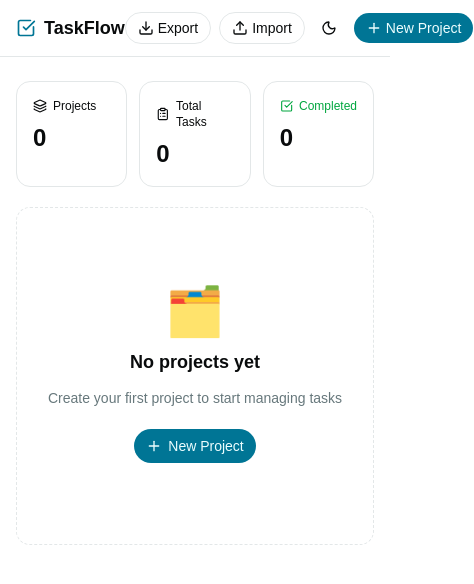
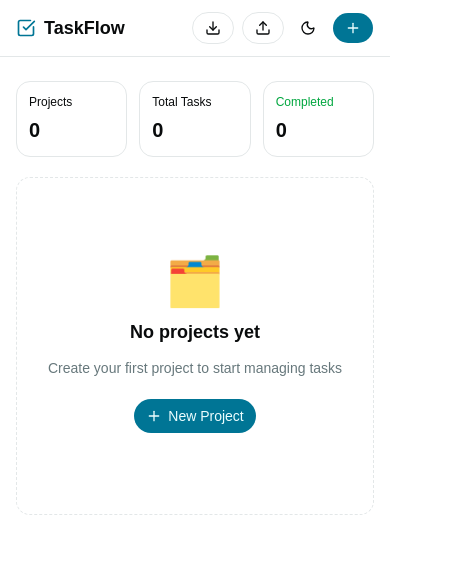
Before and after one commit to harsh3dev/friendly-system, a React (Vite) app: page / in a window 390 px wide. Shown: the top 584 px of the page, 474 px wide, since content can reach past the window. Built offline with nearby package versions, Linux system fonts and the light colour scheme.

Commit message:
refactor: update UI components for improved responsiveness and styling, including button visibility and animation enhancements

```diff
--- a/src/components/projects/ProjectCard.tsx
+++ b/src/components/projects/ProjectCard.tsx
@@ -17,7 +17,7 @@ export function ProjectCard({ project, totalTasks, activeTasks, onSelect, onEdit
         </div>
         {!readOnly && (
           <div
-            className="flex items-center gap-0.5 opacity-0 transition-opacity group-hover:opacity-100"
+            className="flex items-center gap-0.5 transition-opacity sm:opacity-0 sm:group-hover:opacity-100"
             onClick={e => e.stopPropagation()}
           >
             <Button variant="ghost" size="icon-xs" onClick={onEdit}>
--- a/src/components/projects/ProjectsView.tsx
+++ b/src/components/projects/ProjectsView.tsx
@@ -44,7 +44,7 @@ export function ProjectsView() {
             />
             <Button variant="outline" size="sm" onClick={handleExportDashboard}>
               <IconWrapper name="Download" className="size-4" tooltip={null} />
-              Export
+              <span className="hidden sm:inline">Export</span>
             </Button>
             <Button
               variant="outline"
@@ -52,13 +52,13 @@ export function ProjectsView() {
               onClick={() => fileInputRef.current?.click()}
             >
               <IconWrapper name="Upload" className="size-4" tooltip={null} />
-              Import
+              <span className="hidden sm:inline">Import</span>
             </Button>
             <ThemeBtn />
             {!isOffline && (
               <Button size="sm" onClick={openCreateModal}>
                 <IconWrapper name="Plus" className="size-4" tooltip={null} />
-                New Project
+                <span className="hidden sm:inline">New Project</span>
               </Button>
             )}
           </div>
--- a/src/components/tasks/ProjectDetailView.tsx
+++ b/src/components/tasks/ProjectDetailView.tsx
@@ -41,7 +41,7 @@ export function ProjectDetailView() {
           {!isOffline && (
             <Button size="sm" onClick={openCreateTask}>
               <IconWrapper name="Plus" className="size-4" tooltip={null} />
-              New Task
+              <span className="hidden sm:inline">New Task</span>
             </Button>
           )}
         </div>
--- a/src/components/tasks/TaskCardItem.tsx
+++ b/src/components/tasks/TaskCardItem.tsx
@@ -22,7 +22,7 @@ export function TaskCardItem({ task, onToggle, onEdit, onDelete, onView, highlig
       className={cn(
         'group flex cursor-pointer flex-col rounded-xl border border-border bg-card p-4 transition-all hover:shadow-sm hover:border-primary/30',
         done && 'opacity-60',
-        highlighted && 'ring-2 ring-primary/60 border-primary/50 [animation:task-highlight_1.4s_ease-out]',
+        highlighted && 'ring-2 ring-primary/60 border-primary/50 animate-[task-highlight_1.4s_ease-out]',
       )}
     >
       <div className="mb-3 flex items-start justify-between gap-2">
@@ -35,7 +35,7 @@ export function TaskCardItem({ task, onToggle, onEdit, onDelete, onView, highlig
           </span>
         </div>
         {!readOnly && (
-          <div className="flex items-center gap-0.5 opacity-0 transition-opacity group-hover:opacity-100">
+          <div className="flex items-center gap-0.5 transition-opacity sm:opacity-0 sm:group-hover:opacity-100">
             <Button variant="ghost" size="icon-xs" onClick={e => { e.stopPropagation(); onEdit(); }}>
               <IconWrapper name="Pencil" className="size-3.5" tooltip="Edit task" />
             </Button>
--- a/src/components/tasks/TaskListItem.tsx
+++ b/src/components/tasks/TaskListItem.tsx
@@ -22,7 +22,7 @@ export function TaskListItem({ task, onToggle, onEdit, onDelete, onView, highlig
       className={cn(
         'group flex cursor-pointer items-start gap-3 rounded-xl border border-border bg-card px-4 py-3 transition-all hover:shadow-sm hover:border-primary/30',
         done && 'opacity-60',
-        highlighted && 'ring-2 ring-primary/60 border-primary/50 [animation:task-highlight_1.4s_ease-out]',
+        highlighted && 'ring-2 ring-primary/60 border-primary/50 animate-[task-highlight_1.4s_ease-out]',
       )}
     >
       {!readOnly && <CircleToggle done={done} onClick={e => { e.stopPropagation(); onToggle(); }} />}
@@ -48,7 +48,7 @@ export function TaskListItem({ task, onToggle, onEdit, onDelete, onView, highlig
         )}
       </div>
       {!readOnly && (
-        <div className="flex shrink-0 items-center gap-0.5 opacity-0 transition-opacity group-hover:opacity-100">
+        <div className="flex shrink-0 items-center gap-0.5 transition-opacity sm:opacity-0 sm:group-hover:opacity-100">
           <Button variant="ghost" size="icon-xs" onClick={e => { e.stopPropagation(); onEdit(); }}>
             <IconWrapper name="Pencil" className="size-3.5" tooltip="Edit task" />
           </Button>
--- a/src/components/ui/modal.tsx
+++ b/src/components/ui/modal.tsx
@@ -49,7 +49,10 @@ export function Modal({ onClose, children, className }: Props) {
       animate={{ opacity: open ? 1 : 0 }}
       initial={{ opacity: 0 }}
       transition={{ duration: EXIT_MS / 1000, ease: 'easeOut' }}
-      className="fixed inset-0 z-50 grid place-items-start overflow-y-auto bg-black/50 p-4 sm:place-items-center"
+      className="fixed inset-0 z-50 overflow-y-auto bg-black/50"
+    >
+      <div
+        className="flex min-h-full items-center justify-center p-4"
         onClick={e => e.target === e.currentTarget && close()}
       >
         <motion.div
@@ -60,6 +63,7 @@ export function Modal({ onClose, children, className }: Props) {
         >
           {children(close)}
         </motion.div>
+      </div>
     </motion.div>,
     document.body,
   );
--- a/src/components/ui/stat-card.tsx
+++ b/src/components/ui/stat-card.tsx
@@ -5,11 +5,11 @@ export function StatCard({ label, value, colorClass, icon }: {
   label: string; value: number; colorClass: string; icon: ReactNode;
 }) {
   return (
-    <div className="rounded-xl border border-border bg-card p-4">
-      <div className={cn('mb-2 flex items-center gap-1.5 text-xs font-medium', colorClass)}>
-        {icon}{label}
+    <div className="rounded-xl border border-border bg-card p-3 sm:p-4">
+      <div className={cn('mb-1.5 flex items-center gap-1 text-xs font-medium sm:mb-2 sm:gap-1.5', colorClass)}>
+        <span className="hidden sm:inline">{icon}</span>{label}
       </div>
-      <div className="text-2xl font-bold tabular-nums">{value}</div>
+      <div className="text-xl font-bold tabular-nums sm:text-2xl">{value}</div>
     </div>
   );
 }
```
Lines whose indentation alone changed are shown as unchanged.
